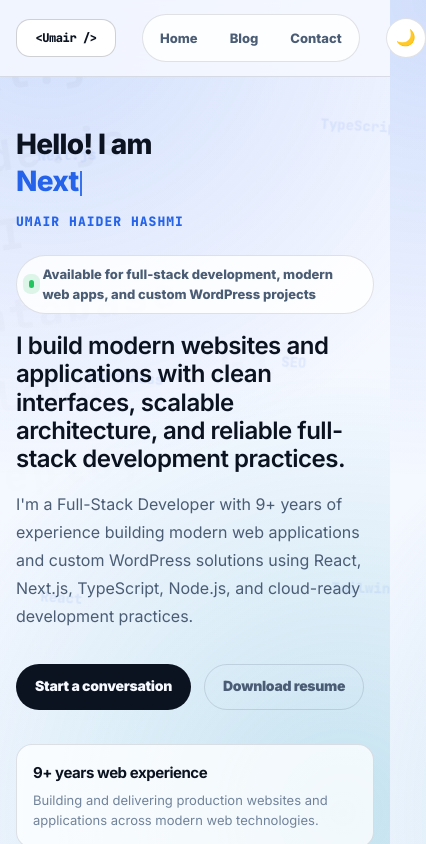
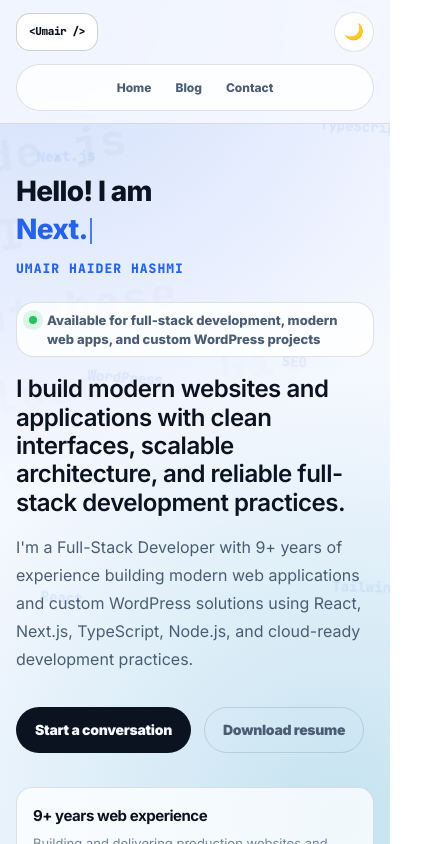
Before and after one commit to omee360/resume, a Next.js app: page / in a window 390 px wide. Shown: the top 844 px of the page, 426 px wide, since content can reach past the window. Built offline with nearby package versions, Linux system fonts and the light colour scheme.

Commit message:
Fix mobile horizontal overflow

```diff
--- a/app/blog/[slug]/page.tsx
+++ b/app/blog/[slug]/page.tsx
@@ -77,11 +77,11 @@
       </section>
 
       <section className="grid gap-7 pb-20 lg:grid-cols-[1fr_280px]">
-        <article className="rounded-xl border border-line bg-[color-mix(in_srgb,var(--color-paper)_82%,transparent)] p-[24px] text-muted shadow-[0_18px_60px_rgba(0,0,0,0.04)]">
+        <article className="min-w-0 rounded-xl border border-line bg-[color-mix(in_srgb,var(--color-paper)_82%,transparent)] p-4 text-muted shadow-[0_18px_60px_rgba(0,0,0,0.04)] sm:p-[24px]">
           <Post />
         </article>
 
-        <aside className="h-fit rounded-lg border border-line bg-paper p-[22px] text-[14px] text-muted shadow-[0_18px_60px_rgba(0,0,0,0.04)]">
+        <aside className="min-w-0 h-fit rounded-lg border border-line bg-paper p-4 text-[14px] text-muted shadow-[0_18px_60px_rgba(0,0,0,0.04)] sm:p-[22px]">
           <p className="font-mono text-[12px] font-black uppercase tracking-[0.08em] text-brand">
             Post details
           </p>
--- a/app/globals.css
+++ b/app/globals.css
@@ -52,10 +52,12 @@
 
   html {
     scroll-behavior: smooth;
+    overflow-x: clip;
   }
 
   body {
     @apply min-h-screen bg-bg text-ink antialiased;
+    overflow-x: clip;
     font-family: var(--font-body);
     line-height: 1.6;
     background:
--- a/app/page.tsx
+++ b/app/page.tsx
@@ -99,10 +99,12 @@
               Umair Haider Hashmi
             </p>
 
-            <div className="mt-[22px] inline-flex items-center gap-[9px] rounded-full border border-line bg-[color-mix(in_srgb,var(--color-paper)_84%,transparent)] px-3 py-2 text-[13px] font-extrabold text-muted">
-              <span className="h-2 w-2 rounded-full bg-[#22c55e] shadow-[0_0_0_6px_rgba(34,197,94,0.14)]" />
-              Available for full-stack development, modern web apps, and custom
-              WordPress projects
+            <div className="mt-[22px] inline-flex max-w-full items-start gap-[10px] rounded-[18px] border border-line bg-[color-mix(in_srgb,var(--color-paper)_84%,transparent)] px-3 py-2 text-[13px] font-extrabold leading-[1.45] text-muted">
+              <span className="mt-[0.42em] h-2 w-2 shrink-0 rounded-full bg-[#22c55e] shadow-[0_0_0_6px_rgba(34,197,94,0.14)]" />
+              <span>
+                Available for full-stack development, modern web apps, and
+                custom WordPress projects
+              </span>
             </div>
 
             <p className="mt-[18px] max-w-[720px] text-[clamp(24px,3vw,38px)] font-semibold leading-[1.18] tracking-[-0.02em] text-ink">
@@ -112,10 +114,10 @@
             </p>
 
             <p className="mt-4 max-w-[620px] text-[clamp(16px,1.35vw,18px)] leading-[1.75] text-muted">
-              I&apos;m a Full-Stack Developer with 9+ years of experience building
-              modern web applications and custom WordPress solutions using
-              React, Next.js, TypeScript, Node.js, and cloud-ready development
-              practices.
+              I&apos;m a Full-Stack Developer with 9+ years of experience
+              building modern web applications and custom WordPress solutions
+              using React, Next.js, TypeScript, Node.js, and cloud-ready
+              development practices.
             </p>
 
             <div className="mt-[34px] flex flex-wrap gap-[13px]">
--- a/components/layout/navbar.tsx
+++ b/components/layout/navbar.tsx
@@ -13,7 +13,7 @@
     <header className="sticky top-0 z-50 border-b border-line bg-[color-mix(in_srgb,var(--color-bg)_86%,transparent)] backdrop-blur-lg">
       <Container>
         <nav
-          className="flex min-h-[76px] items-center gap-[26px]"
+          className="flex min-h-[76px] flex-wrap items-center gap-3 py-3 sm:flex-nowrap sm:gap-[26px] sm:py-0"
           aria-label="Primary navigation"
         >
           <Link
@@ -21,18 +21,18 @@
             className="mr-auto inline-flex items-center gap-3 font-extrabold tracking-tight"
             aria-label="Umair - home"
           >
-            <span className="grid h-[38px] w-[100px] place-items-center rounded-[14px] border border-line-strong bg-paper font-mono text-xs text-ink">
-              { "<Umair />" }
+            <span className="grid h-[38px] w-[82px] place-items-center rounded-[14px] border border-line-strong bg-paper font-mono text-[11px] text-ink sm:w-[100px] sm:text-xs">
+              {"<Umair />"}
             </span>
             {/* <span>Umair</span> */}
           </Link>
 
-          <div className="flex items-center gap-2 rounded-full border border-line bg-[color-mix(in_srgb,var(--color-paper)_78%,transparent)] p-[5px]">
+          <div className="order-3 flex w-full items-center justify-center gap-1 rounded-full border border-line bg-[color-mix(in_srgb,var(--color-paper)_78%,transparent)] p-[5px] sm:order-none sm:w-auto sm:gap-2">
             {links.map((link) => (
               <Link
                 key={link.href}
                 href={link.href}
-                className="rounded-full px-3 py-2 text-[13px] font-extrabold text-muted hover:bg-ink hover:text-bg"
+                className="rounded-full px-2.5 py-2 text-[12px] font-extrabold text-muted hover:bg-ink hover:text-bg sm:px-3 sm:text-[13px]"
               >
                 {link.label}
               </Link>
--- a/mdx-components.tsx
+++ b/mdx-components.tsx
@@ -28,14 +28,14 @@
     </a>
   ),
   PostImage: ({ src, alt, width, height }) => (
-    <figure className="my-8 overflow-hidden rounded-lg border border-line bg-paper shadow-[0_18px_60px_rgba(0,0,0,0.04)]">
+    <figure className="my-6 max-w-full overflow-hidden rounded-lg border border-line bg-paper shadow-[0_18px_60px_rgba(0,0,0,0.04)] sm:my-8">
       <Image
         src={src}
         alt={alt}
         width={width}
         height={height}
         sizes="(max-width: 768px) 100vw, 720px"
-        className="h-auto w-full"
+        className="h-auto w-full max-w-full"
       />
     </figure>
   ),
```
